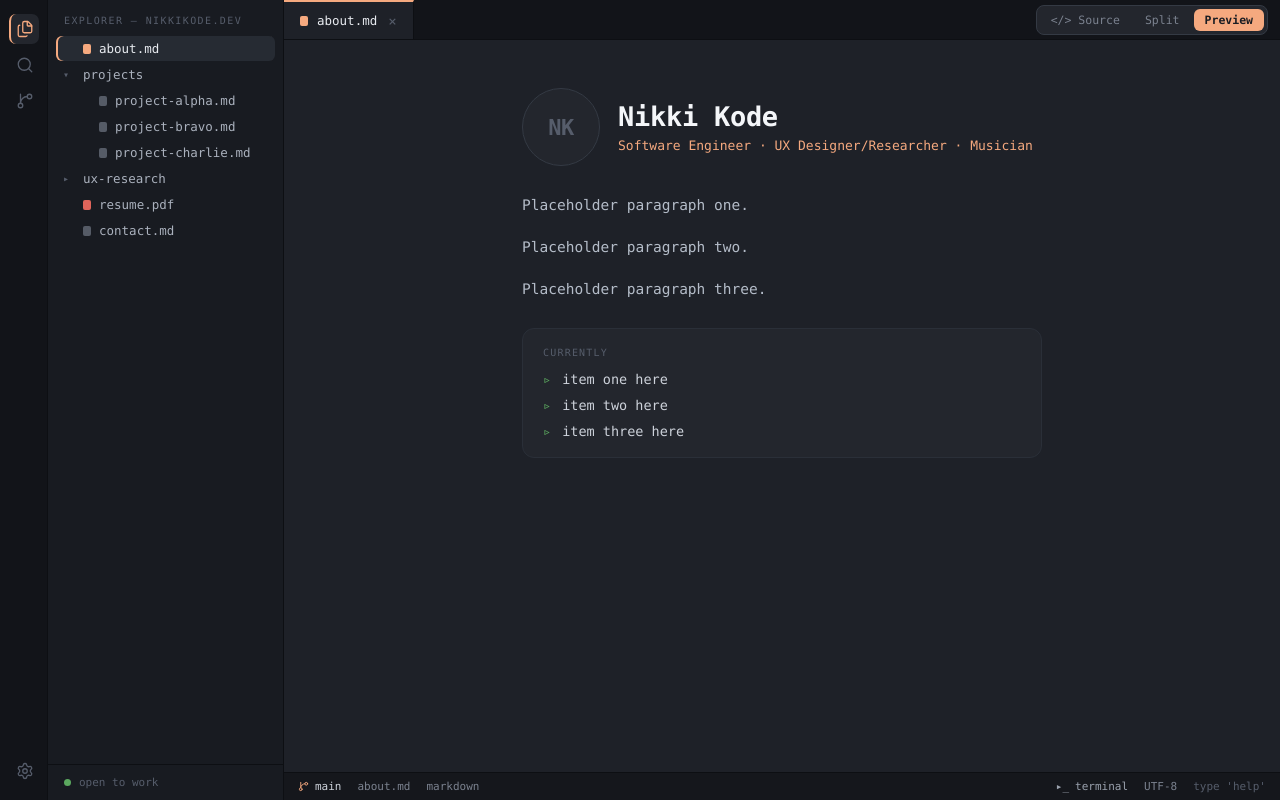
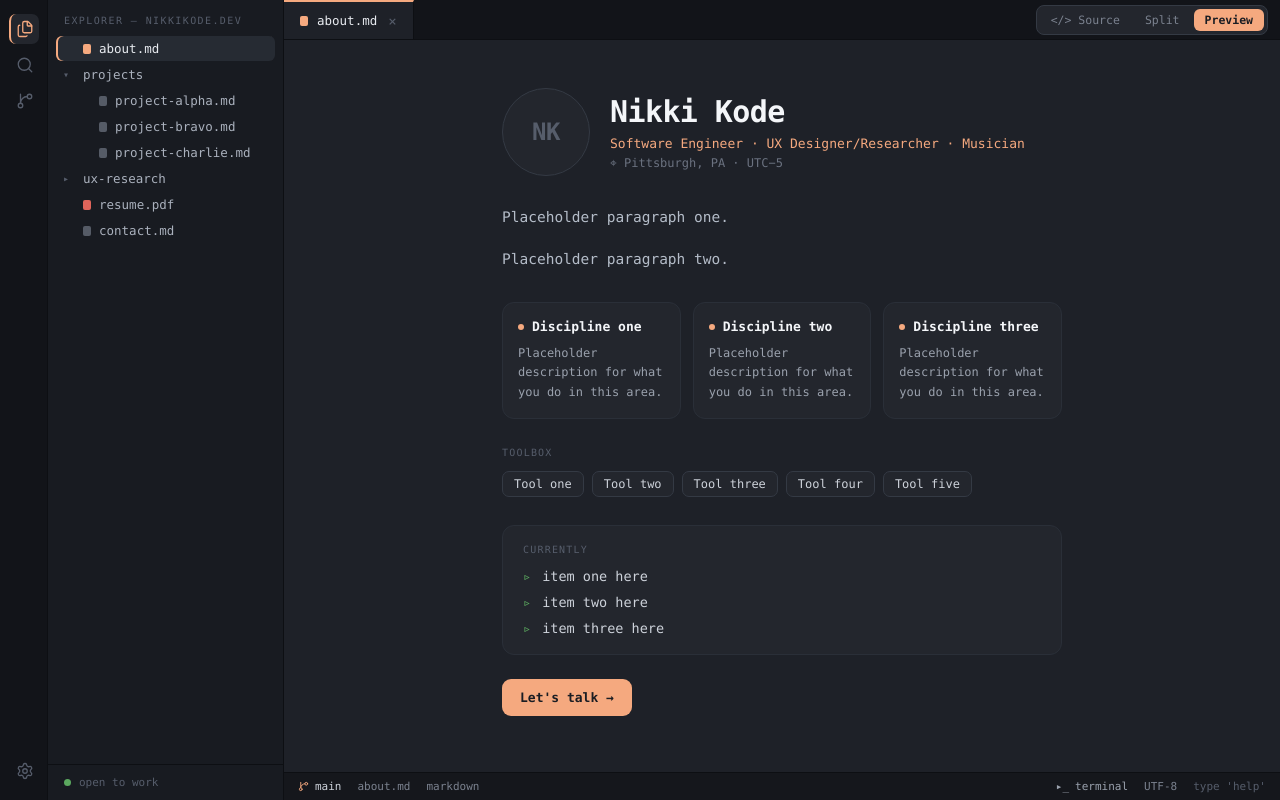
Before and after one commit to nikki-kode/Portfolio, a Next.js app in the folder portfolio-site/: page / in a window 1280 px wide. Built offline with nearby package versions, Linux system fonts and the light colour scheme.

Commit message:
Updated about page styling
Updated about page:

Discipline boxes (rounded square sections with titles and descriptions)
Toolbox (skills)
Let's talk button (redirects to contact page)

```diff
--- a/portfolio-site/src/components/views/AboutView.module.css
+++ b/portfolio-site/src/components/views/AboutView.module.css
@@ -5,21 +5,22 @@
 }
 
 .inner {
-  max-width: 600px;
+  max-width: 640px;
   margin: 0 auto;
   padding: 48px 40px 90px;
 }
 
+/* Header */
 .header {
   display: flex;
   align-items: center;
-  gap: 18px;
-  margin-bottom: 26px;
+  gap: 20px;
+  margin-bottom: 28px;
 }
 
 .avatar {
-  width: 78px;
-  height: 78px;
+  width: 88px;
+  height: 88px;
   border-radius: 50%;
   flex: none;
   background: var(--card-bg);
@@ -29,7 +30,7 @@
   align-items: center;
   justify-content: center;
   color: var(--text-dimmest);
-  font-size: 22px;
+  font-size: 24px;
   font-weight: 700;
   letter-spacing: -0.02em;
 }
@@ -43,22 +44,30 @@
 .nameBlock {
   display: flex;
   flex-direction: column;
-  gap: 6px;
+  gap: 0;
 }
 
 .name {
   margin: 0;
   color: var(--text-heading);
-  font-size: 27px;
+  font-size: 30px;
   font-weight: 700;
-  letter-spacing: -0.01em;
+  letter-spacing: -0.02em;
 }
 
 .role {
   color: var(--accent);
   font-size: 13px;
+  margin-top: 7px;
 }
 
+.location {
+  color: #6b7280;
+  font-size: 12px;
+  margin-top: 5px;
+}
+
+/* Paragraphs */
 .para {
   color: var(--text-body);
   font-size: 14.5px;
@@ -66,19 +75,82 @@
   margin: 0 0 16px;
 }
 
+/* What I do cards */
+.whatIDo {
+  display: grid;
+  grid-template-columns: repeat(3, 1fr);
+  gap: 12px;
+  margin-top: 30px;
+}
+
+.disciplineCard {
+  border: 1px solid var(--border-card);
+  border-radius: 12px;
+  background: var(--card-bg);
+  padding: 16px 15px;
+}
+
+.disciplineHeading {
+  display: flex;
+  align-items: center;
+  gap: 8px;
+  margin-bottom: 10px;
+}
+
+.disciplineDot {
+  width: 6px;
+  height: 6px;
+  border-radius: 50%;
+  background: var(--accent);
+  flex: none;
+}
+
+.disciplineTitle {
+  color: var(--text-heading);
+  font-size: 13px;
+  font-weight: 700;
+}
+
+.disciplineDesc {
+  color: var(--text-muted);
+  font-size: 12px;
+  line-height: 1.6;
+}
+
+/* Toolbox */
+.toolboxSection {
+  margin-top: 28px;
+}
+
+.sectionLabel {
+  font-size: 10px;
+  letter-spacing: 0.12em;
+  color: var(--text-dimmest);
+  margin-bottom: 13px;
+}
+
+.toolbox {
+  display: flex;
+  flex-wrap: wrap;
+  gap: 8px;
+}
+
+.tool {
+  padding: 5px 11px;
+  border-radius: 7px;
+  background: var(--card-bg);
+  border: 1px solid var(--border-subtle);
+  color: var(--text-meta);
+  font-size: 12px;
+}
+
+/* Currently */
 .currently {
-  margin-top: 26px;
+  margin-top: 28px;
   border: 1px solid var(--border-card);
   border-radius: 12px;
   background: var(--card-bg);
   padding: 18px 20px;
-}
-
-.currentlyLabel {
-  font-size: 10px;
-  letter-spacing: 0.12em;
-  color: var(--text-dimmest);
-  margin-bottom: 13px;
 }
 
 .nowRow {
@@ -98,3 +170,25 @@
   color: var(--green);
   flex: none;
 }
+
+/* CTA */
+.cta {
+  margin-top: 24px;
+  display: inline-flex;
+  align-items: center;
+  gap: 9px;
+  padding: 11px 18px;
+  border-radius: 9px;
+  background: var(--accent);
+  color: #1a1d23;
+  font-size: 13px;
+  font-weight: 600;
+  cursor: pointer;
+  border: none;
+  font-family: inherit;
+  transition: opacity 0.15s;
+}
+
+.cta:hover {
+  opacity: 0.88;
+}
--- a/portfolio-site/src/components/views/AboutView.tsx
+++ b/portfolio-site/src/components/views/AboutView.tsx
@@ -1,33 +1,71 @@
+"use client";
+
 import type { AboutDoc } from "@/data/docs";
 import styles from "./AboutView.module.css";
 
-type Props = { doc: AboutDoc };
-
-export default function AboutView({ doc }: Props) {
+export default function AboutView({
+  doc,
+  onOpenContact,
+}: {
+  doc: AboutDoc;
+  onOpenContact: () => void;
+}) {
   return (
     <div className={styles.scroll}>
       <div className={styles.inner}>
+        {/* Header */}
         <div className={styles.header}>
           <div className={styles.avatar}>NK</div>
           <div className={styles.nameBlock}>
             <h1 className={styles.name}>Nikki Kode</h1>
-            <span className={styles.role}>Software Engineer · UX Designer/Researcher · Musician</span>
+            <div className={styles.role}>Software Engineer · UX Designer/Researcher · Musician</div>
+            <div className={styles.location}>⌖ Pittsburgh, PA · UTC−5</div>
           </div>
         </div>
 
+        {/* Bio paragraphs */}
         {doc.paras.map((p, i) => (
           <p key={i} className={styles.para}>{p}</p>
         ))}
 
+        {/* What I do */}
+        <div className={styles.whatIDo}>
+          {doc.whatIDo.map((item) => (
+            <div key={item.k} className={styles.disciplineCard}>
+              <div className={styles.disciplineHeading}>
+                <span className={styles.disciplineDot} />
+                <span className={styles.disciplineTitle}>{item.k}</span>
+              </div>
+              <p className={styles.disciplineDesc}>{item.d}</p>
+            </div>
+          ))}
+        </div>
+
+        {/* Toolbox */}
+        <div className={styles.toolboxSection}>
+          <div className={styles.sectionLabel}>TOOLBOX</div>
+          <div className={styles.toolbox}>
+            {doc.toolbox.map((t) => (
+              <span key={t} className={styles.tool}>{t}</span>
+            ))}
+          </div>
+        </div>
+
+        {/* Currently */}
         <div className={styles.currently}>
-          <div className={styles.currentlyLabel}>CURRENTLY</div>
+          <div className={styles.sectionLabel}>CURRENTLY</div>
           {doc.now.map((item, i) => (
             <div key={i} className={styles.nowRow}>
               <span className={styles.bullet}>▹</span>
-              {item}
+              <span>{item}</span>
             </div>
           ))}
         </div>
+
+        {/* CTA */}
+        <button className={styles.cta} onClick={onOpenContact}>
+          Let&apos;s talk →
+        </button>
       </div>
     </div>
   );
--- a/portfolio-site/src/components/views/ContentArea.tsx
+++ b/portfolio-site/src/components/views/ContentArea.tsx
@@ -90,7 +90,7 @@ export default function ContentArea({ activeKey, view, activeSection, setSection
 
       {showPreview && (
         <div className={previewPaneClass}>
-          {doc.type === "about" && <AboutView doc={doc} />}
+          {doc.type === "about" && <AboutView doc={doc} onOpenContact={() => openDoc("contact.md")} />}
           {doc.type === "contact" && <ContactView doc={doc} />}
           {doc.type === "stub" && <StubView filename={activeKey} />}
           {doc.type === "projects-index" && <ProjectsIndexView openDoc={openDoc} />}
--- a/portfolio-site/src/data/docs.ts
+++ b/portfolio-site/src/data/docs.ts
@@ -19,6 +19,8 @@ export type ProjectDoc = {
 export type AboutDoc = {
   type: "about";
   paras: string[];
+  whatIDo: { k: string; d: string }[];
+  toolbox: string[];
   now: string[];
 };
 
@@ -161,8 +163,13 @@ export const docs: Record<string, Doc> = {
     paras: [
       "Placeholder paragraph one.",
       "Placeholder paragraph two.",
-      "Placeholder paragraph three.",
     ],
+    whatIDo: [
+      { k: "Discipline one", d: "Placeholder description for what you do in this area." },
+      { k: "Discipline two", d: "Placeholder description for what you do in this area." },
+      { k: "Discipline three", d: "Placeholder description for what you do in this area." },
+    ],
+    toolbox: ["Tool one", "Tool two", "Tool three", "Tool four", "Tool five"],
     now: [
       "item one here",
       "item two here",
```
